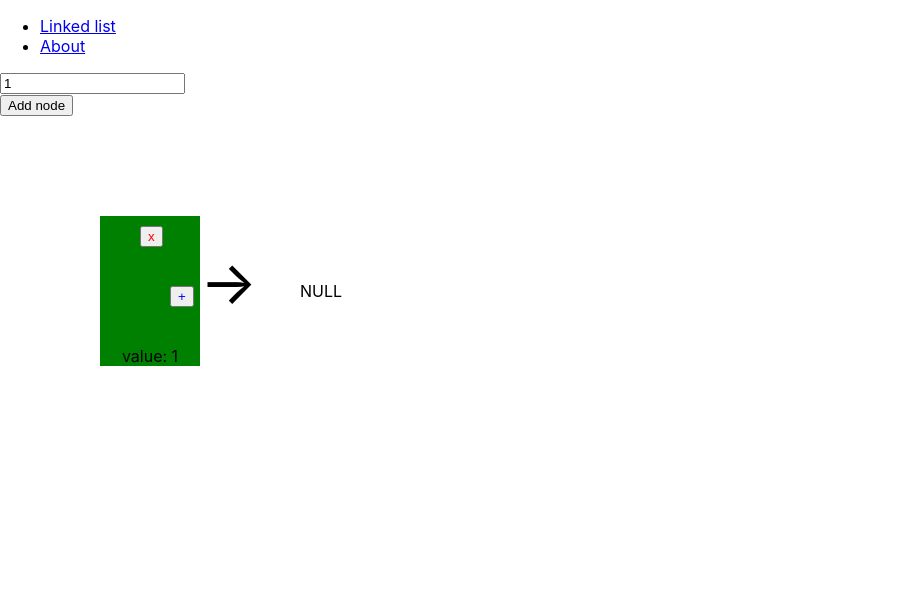
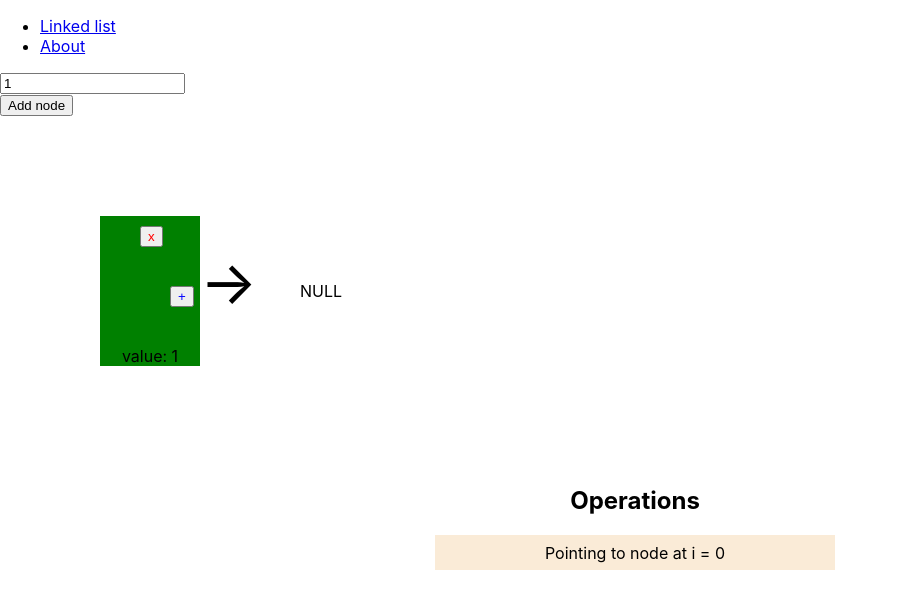
Before and after one commit to rafaquelhodev/data-structure-viewer, a React (Create React App) app: page /linkedList in a window 1280 px wide. Both pictures are taken after a click on the button "Add node". Shown: the top 608 px of the page, without its empty margins (0-898 px from the left). Built offline with nearby package versions, Linux system fonts and the light colour scheme; the HTML template or start-up script is replaced by a standard one.

Commit message:
Add console in the view to show operations

```diff
--- a/package.json
+++ b/package.json
@@ -16,6 +16,7 @@
     "react-modal": "^3.14.3",
     "react-router-dom": "^5.2.0",
     "react-scripts": "4.0.3",
+    "react-window": "^1.8.6",
     "typescript": "^4.1.2",
     "web-vitals": "^1.0.1"
   },
@@ -44,6 +45,7 @@
     ]
   },
   "devDependencies": {
-    "@types/react-modal": "^3.12.0"
+    "@types/react-modal": "^3.12.0",
+    "@types/react-window": "^1.8.5"
   }
 }
--- /dev/null
+++ b/src/components/Console.scss
@@ -0,0 +1,17 @@
+.console {
+    text-align: center;
+  }
+
+.even{
+    background-color: antiquewhite;
+  }
+
+.odd{
+    background-color: rgb(255, 206, 142);
+  }
+
+.d-flex{
+    display: flex;
+      justify-content: center;
+      align-items: center;
+  }
--- /dev/null
+++ b/src/components/Console.tsx
@@ -0,0 +1,50 @@
+import React from 'react';
+import { FixedSizeList, VariableSizeList } from 'react-window';
+import "./Console.scss";
+
+
+const Row = (props: {
+    index: number;
+    style: React.CSSProperties;
+    data: string[];
+}) => {
+    const { index, style, data } = props;
+    const text = data[index];
+    return (
+        <div
+            className={`d-flex ${index % 2 === 0 ? 'even' : 'odd'}`}
+            key={index}
+            style={style}
+        >
+            {text}
+        </div>
+    );
+};
+
+function Console(props: any) {
+    const list = props.list;
+    if (list.length == 0) {
+        return (<div></div>);
+    }
+
+    return (
+        <div className='console d-flex'>
+            <div id='windowed-FixedSizeList' style={{ marginRight: 10 }}>
+                <h2> Operations</h2>
+                <FixedSizeList
+                    className='List'
+                    height={300}
+                    itemCount={list.length}
+                    itemSize={35}
+                    width={400}
+                    itemData={list}
+                >
+                    {Row}
+                </FixedSizeList>
+            </div>
+
+        </div>
+    );
+}
+
+export default Console;
--- a/src/components/LinkedList.tsx
+++ b/src/components/LinkedList.tsx
@@ -1,8 +1,8 @@
+import Console from "../components/Console";
 import { Component } from "react"
 import Form from "../components/Form";
 import NodeList from "../components/NodeList";
 import { LinkedListDs } from "../dataStructures/linkedList";
-
 
 export default class LinkedList extends Component<{}, { linkedList: LinkedListDs, addedValue: number }>{
 
@@ -23,7 +23,6 @@ export default class LinkedList extends Component<{}, { linkedList: LinkedListDs
     }
 
     addPosition(arg: number, pos: number): void {
-        console.log(pos);
         this.linkedList.addInPosition(arg, pos);
     }
 
@@ -35,6 +34,7 @@ export default class LinkedList extends Component<{}, { linkedList: LinkedListDs
     handleAddPosition(position: number) {
         this.addPosition(this.state.addedValue, position);
         this.setState({ ...this.state, linkedList: this.linkedList });
+        console.log(this.linkedList.getLogger());
     }
 
     handleRemove(position: number) {
@@ -61,6 +61,9 @@ export default class LinkedList extends Component<{}, { linkedList: LinkedListDs
                         handleChange={this.handleChange}
                         handleRemove={this.handleRemove}></NodeList>
                 </div>
+                <div>
+                    <Console list={this.state.linkedList.getLogger()}></Console>
+                </div>
             </div>
         )
     }
--- a/src/components/NodeList.tsx
+++ b/src/components/NodeList.tsx
@@ -21,8 +21,6 @@ function renderLinkedList(props: NodeListProperties) {
             handleRemove={props.handleRemove}></Node>;
 
         linkedListJsx.push(el);
-
-        console.log(linkedListJsx)
 
         currentNode = currentNode.next;
 
```
Also changed, not shown: 1 other file (tests, documents, lock files or other folders).
